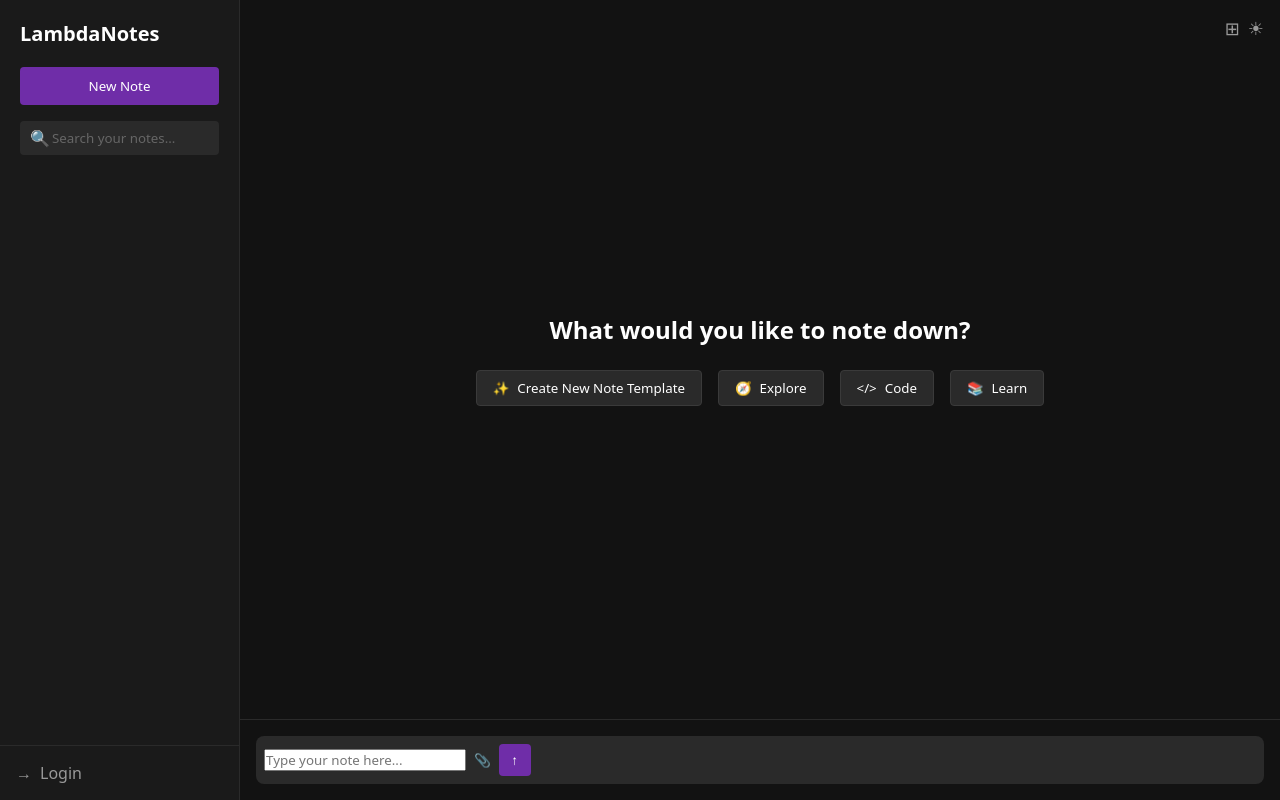
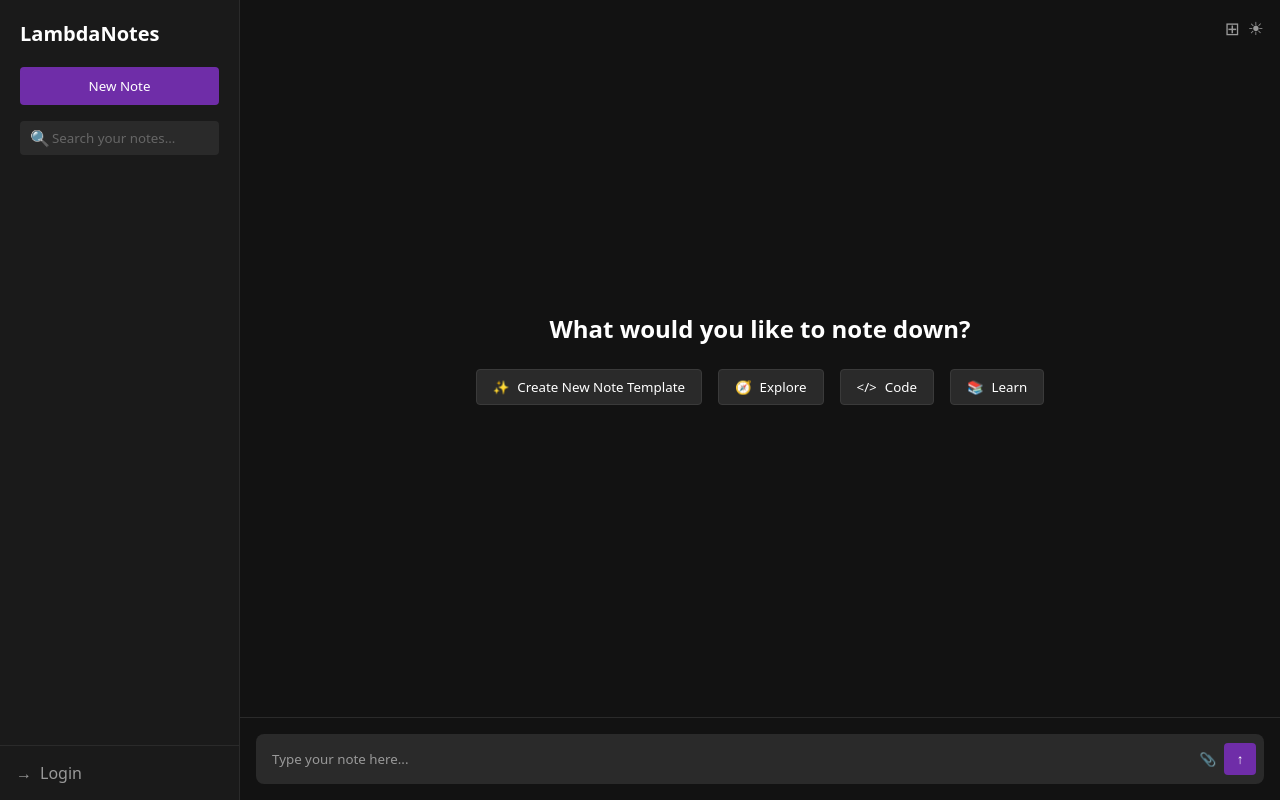
Before and after one commit to gdlambda/LambdaNotes, a React (Vite) app: page / in a window 1280 px wide. Built offline with nearby package versions, Linux system fonts and the light colour scheme; a web font is replaced by a local one.

Commit message:
Seperated category buttons into a seperate component, added logic for note nodes, added styles for note nodes and the text area in general

```diff
--- /dev/null
+++ b/src/CategoryButtons.jsx
@@ -0,0 +1,24 @@
+import './index.css'
+
+export default function CategoryButtons() {
+    return (
+    <div class="category-buttons">
+        <button class="category-button">
+            <span class="button-icon">✨</span>
+            Create New Note Template
+        </button>
+        <button class="category-button">
+            <span class="button-icon">🧭</span>
+            Explore
+        </button>
+        <button class="category-button">
+            <span class="button-icon">&lt;/&gt;</span>
+            Code
+        </button>
+        <button class="category-button">
+            <span class="button-icon">📚</span>
+            Learn
+        </button>
+    </div>
+    )
+}
--- a/src/NoteArea.jsx
+++ b/src/NoteArea.jsx
@@ -1,15 +1,52 @@
 import { useState } from 'react'
 import './index.css'
+import CategoryButtons from './CategoryButtons';
 
 export default function NoteArea() {
-    const [content, setContent] = useState('');
+    const [content, setContent] = useState([]);
+    const [text, setText] = useState('')
+    const [node_content, setNodeContent] = useState([])
+    let input_field;
 
     function noteElement() {
-
+        console.log(node_content.length)
+        if(node_content.length > 0) {
+            console.log("New Node")
+            let new_node = (
+                <div className="note-node">
+                    {node_content}
+                </div>
+            )
+            let updated_array = content;
+            updated_array.push(new_node);
+            setContent(updated_array);
+            setNodeContent([]);
+            input_field.value = '';
+            setText(input_field.value);
+            return
+        }
+        if(input_field.value != '') {
+            let new_node = <div className="note-node"> {text} </div>;
+            let updated_array = content;
+            updated_array.push(new_node);
+            setContent(updated_array);
+            input_field.value = '';
+            setText(input_field.value);
+        }
     }
 
-    function updateContent(text) {
-        setContent(text)
+    function updateNodeContent() {
+        if(text == '') {return}
+        let updated_content = node_content;
+        updated_content.push(text);
+        updated_content.push(<br />);
+        setText('');
+        input_field.value = ''
+        setNodeContent(updated_content);
+    }
+
+    function updateContent(input) {
+        setText(input);
     }
 
     return (
@@ -18,36 +55,30 @@ export default function NoteArea() {
             <button class="icon-button">⊞</button>
             <button class="icon-button">☀</button>
         </div>
-        <div class="empty-state">{content == "" ? (
-            <div>
-                <h2 class="empty-state-title">What would you like to note down?</h2>
-                <div class="category-buttons">
-                    <button class="category-button">
-                        <span class="button-icon">✨</span>
-                        Create New Note Template
-                    </button>
-                    <button class="category-button">
-                        <span class="button-icon">🧭</span>
-                        Explore
-                    </button>
-                    <button class="category-button">
-                        <span class="button-icon">&lt;/&gt;</span>
-                        Code
-                    </button>
-                    <button class="category-button">
-                        <span class="button-icon">📚</span>
-                        Learn
-                    </button>
+        {content == "" ? (
+            <div class="empty-state">
+                <div>
+                    <h2 class="empty-state-title">What would you like to note down?</h2>
+                    <CategoryButtons />
                 </div>
             </div>
         ) : (
-            <p>{content}</p>
-        )}</div>
+            <div class="text-state">
+                {content}
+            </div>
+        )}
         <div class="input-area">
             <div class="input-container">
-                <input type="text" id="note-input" placeholder="Type your note here..." onChange={(e) => updateContent(e.target.value)}/>
+                <input
+                    type="text"
+                    class="note-input"
+                    placeholder={node_content.length > 0 ? node_content : "Type your note here..."}
+                    ref={el => input_field = el}
+                    onChange={(e) => updateContent(e.target.value)}
+                    onKeyDown={(e) => {if(e.key == "Enter"){updateNodeContent()}; console.log(e.key)}}
+                />
                 <button class="attachment-button">📎</button>
-                <button class="send-button" onClick={noteElement()}>↑</button>
+                <button class="send-button" onClick={noteElement}>↑</button>
             </div>
         </div>
     </div>
--- a/src/index.css
+++ b/src/index.css
@@ -138,6 +138,16 @@
   padding: 0 20px;
 }
 
+.text-state {
+  flex: 1;
+  display: flex;
+  flex-direction: column;
+  align-items: start;
+  justify-content: start;
+  padding: 0 20px;
+  font-size: 20px;
+}
+
 .empty-state-title {
   font-size: 24px;
   font-weight: 600;
@@ -244,6 +254,14 @@
   display: none;
 }
 
+.note-node{
+  border: 1px solid white;
+  border-radius: 10px;
+  width: 100%;
+  margin: 5px 0;
+  padding: 2px;
+}
+
 /* Responsive styles */
 @media (max-width: 768px) {
   body {
```
